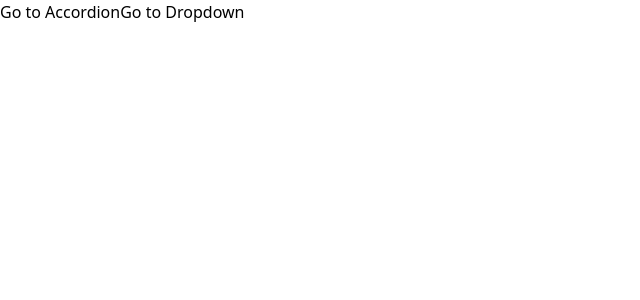
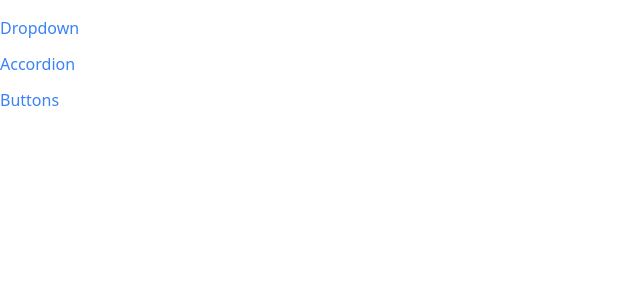
Before and after one commit to EugeneKle/comps, a React (Create React App) app: page / in a window 1280 px wide. Shown: the top 300 px of the page, without its empty margins (0-640 px from the left). Built offline with nearby package versions, Linux system fonts and the light colour scheme.

Commit message:
Added Sidebar and some styles for Links and Pages

```diff
--- a/src/App.js
+++ b/src/App.js
@@ -1,19 +1,22 @@
-import Link from "./components/Link";
+import Sidebar from "./components/Sidebar";
 import Route from "./components/Route";
 import AccordionPage from "./pages/AccordionPage";
 import DropdownPage from "./pages/DropdownPage";
+import ButtonsPage from "./pages/ButtonPage";
 
 function App() {
   return (
-    <div>
-      <Link to="/accordion">Go to Accordion</Link>
-      <Link to="/dropdown">Go to Dropdown</Link>
-      <div>
+    <div className="container mx-auto my-auto grid grid-cols-6 gap-4 mt-4">
+      <Sidebar />
+      <div className="col-span-5">
         <Route path="/accordion">
           <AccordionPage />
         </Route>
         <Route path="/dropdown">
           <DropdownPage />
+        </Route>
+        <Route path="/buttons">
+          <ButtonsPage />
         </Route>
       </div>
     </div>
--- a/src/components/Link.js
+++ b/src/components/Link.js
@@ -1,16 +1,28 @@
-import { useContext } from "react";
-import NavigationContext from "../contex/navigation";
+import classNames from "classnames";
+import useNavigation from "../hooks/use-navigation";
 
-function Link({ to, children }) {
-  const { navigate } = useContext(NavigationContext);
+function Link({ to, children, className, activeClassName }) {
+  const { navigate, currentPath } = useNavigation();
+
+  const classes = classNames(
+    "text-blue-500",
+    className,
+    currentPath === to && activeClassName
+  );
 
   const handleClick = (event) => {
+    if (event.metaKey || event.ctrlKey) return;
+
     event.preventDefault();
 
     navigate(to);
   };
 
-  return <a onClick={handleClick}>{children}</a>;
+  return (
+    <a className={classes} href={to} onClick={handleClick}>
+      {children}
+    </a>
+  );
 }
 
 export default Link;
--- a/src/components/Route.js
+++ b/src/components/Route.js
@@ -1,8 +1,7 @@
-import { useContext } from "react";
-import NavigationContext from "../contex/navigation";
+import useNavigation from "../hooks/use-navigation";
 
 function Route({ path, children }) {
-  const { currentPath } = useContext(NavigationContext);
+  const { currentPath } = useNavigation();
 
   if (path === currentPath) return children;
 
--- /dev/null
+++ b/src/components/Sidebar.js
@@ -0,0 +1,30 @@
+import Link from "./Link";
+
+function Sidebar() {
+  const links = [
+    { label: "Dropdown", path: "/dropdown" },
+    { label: "Accordion", path: "/accordion" },
+    { label: "Buttons", path: "/buttons" },
+  ];
+
+  const renderedLinks = links.map((link) => {
+    return (
+      <Link
+        className={"mb-3"}
+        key={link.label}
+        to={link.path}
+        activeClassName="font-bold-500 border-l-4 border-blue-500 pl-2"
+      >
+        {link.label}
+      </Link>
+    );
+  });
+
+  return (
+    <div className="sticky top-0 overdlow-y-scroll flex flex-col items-start">
+      {renderedLinks}
+    </div>
+  );
+}
+
+export default Sidebar;
--- /dev/null
+++ b/src/hooks/use-navigation.js
@@ -0,0 +1,8 @@
+import { useContext } from "react";
+import NavigationContext from "../contex/navigation";
+
+function useNavigation() {
+  return useContext(NavigationContext);
+}
+
+export default useNavigation;
```
